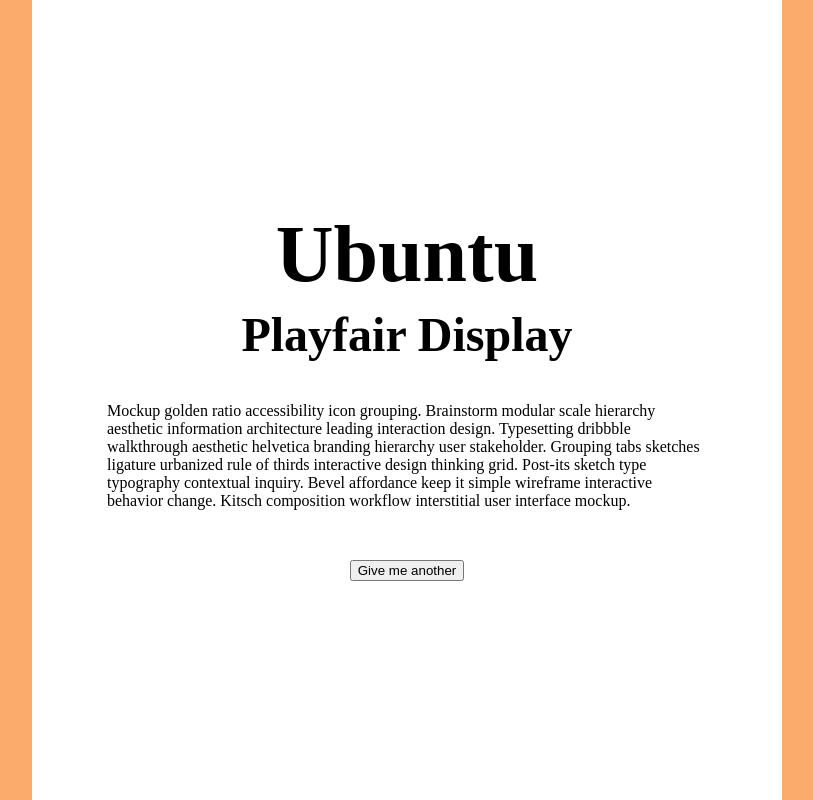
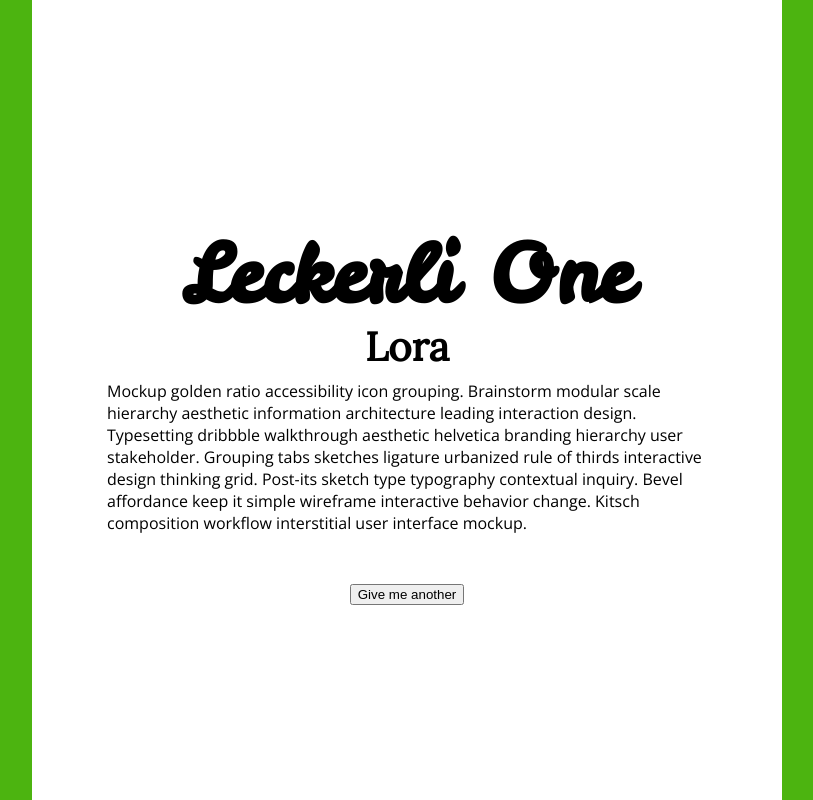
Before and after one commit to shanawho/chromatype, a plain HTML site: page jam.html in a window 1280 px wide. Shown: the top 800 px of the page, without its empty margins (233-1046 px from the left). Drawn offline with nearby package versions, Linux system fonts and the light colour scheme.

Commit message:
colors being implemented

```diff
--- a/jam.html
+++ b/jam.html
@@ -13,7 +13,7 @@
 
 		<h2 id="subheader">Subheader</h2>
 
-		<p id="text">Mockup golden ratio accessibility icon grouping. Brainstorm modular scale hierarchy aesthetic information architecture leading interaction design. Typesetting dribbble walkthrough aesthetic helvetica branding hierarchy user stakeholder. Grouping tabs sketches ligature urbanized rule of thirds interactive design thinking grid. Post-its sketch type typography contextual inquiry. Bevel affordance keep it simple wireframe interactive behavior change. Kitsch composition workflow interstitial user interface mockup.</p>
+		<p id="paragraph">Mockup golden ratio accessibility icon grouping. Brainstorm modular scale hierarchy aesthetic information architecture leading interaction design. Typesetting dribbble walkthrough aesthetic helvetica branding hierarchy user stakeholder. Grouping tabs sketches ligature urbanized rule of thirds interactive design thinking grid. Post-its sketch type typography contextual inquiry. Bevel affordance keep it simple wireframe interactive behavior change. Kitsch composition workflow interstitial user interface mockup.</p>
 
 
 		<input type="button" value="Give me another" onclick="window.location.reload()">
--- a/jam.js
+++ b/jam.js
@@ -1,29 +1,55 @@
-
 //FONTS
-var sansSerif = ['PT Sans', 'Ubuntu', 'Open Sans'];
-var serif = ['Playfair Display', 'Bitter', 'Kreon'];
-var script = new Array();
+var headerSans = ['Quicksand', 'Rokkitt', 'Sanchez', 'Oswald', 'Nunito', 'Yanone Kaffeesatz',
+				'Maven Pro', 'Cabin Condensed', 'Overlock', 'PT Sans', 'Lato',
+				'Open Sans', 'Source Sans Pro', 'Raleway', 'Merriweather Sans'];
+var headerSerif = ['Libre Baskerville', 'Alegreya', 'Playfair Display', 'Lora',
+					'Bitter', 'Kreon', "Merriweather"];
+var subSans = ['PT Sans', 'Lato', 'Open Sans', 'Source Sans Pro', 'Raleway', 'Merriweather Sans',
+				'Ovo', 'Marcellus', 'Quattrocentro', 'Jacques Francois', 'Bentham', 'Alice'];
+var subSerif = ['Lora', 'Merriweather', 'Libre Baskerville'];
+var paragraphSans = ['PT Sans', 'Lato', 'Open Sans', 'Source Sans Pro', 'Merriweather Sans'];
+var paragraphSerif = ['Lora', 'Merriweather', 'Libre Baskerville']
+var script = ['Cherry Swash', 'Pacifico', 'Oleo Script', 'Berkshire Swash',
+			'Leckerli One', 'Cookie', 'Grand Hotel', 'Sofia']
 
 
 
 
 
-function getFont(type) {
+function getFont(tag, type) {
 	var i;
 	var font;
-	switch (type) {
-		case 'friendly':
-			i = Math.floor(Math.random()*sansSerif.length);
-			return sansSerif[i];
-		case 'sansSerif':
-			i = Math.floor(Math.random()*sansSerif.length);
-			return sansSerif[i];
-		case 'serif':
-			i = Math.floor(Math.random()*serif.length);
-			return serif[i];
-		case 'script':
-			i = Math.floor(Math.random()*script.length);
-			return script[i];
+	switch (tag) {
+		case 'header':
+			if (type == 'sansSerif') {
+				i = Math.floor(Math.random()*headerSans.length);
+				return headerSans[i];
+			} else if (type == 'serif') {
+				i = Math.floor(Math.random()*headerSerif.length);
+				return headerSerif[i];
+			} else if (type == 'script') {
+				i = Math.floor(Math.random()*script.length);
+				return script[i];
+			}
+		case 'subheader':
+			if (type == 'sansSerif') {
+				i = Math.floor(Math.random()*subSans.length);
+				return subSans[i];
+			} else if (type == 'serif') {
+				i = Math.floor(Math.random()*subSerif.length);
+				return subSerif[i];
+			} else if (type == 'script') {
+				i = Math.floor(Math.random()*script.length);
+				return script[i];
+			}
+		case 'paragraph':
+			if (type == 'sansSerif') {
+				i = Math.floor(Math.random()*paragraphSans.length);
+				return paragraphSans[i];
+			} else if (type == 'serif') {
+				i = Math.floor(Math.random()*paragraphSerif.length);
+				return paragraphSerif[i];
+			}
 		default:
 	}
 }
@@ -33,9 +59,9 @@ function convertWebFont() {
 	var concat = '';
 	for (var i=0; i < arguments.length; i++) {
 		if (i == 0) {
-			concat += arguments[i];
+			concat += arguments[i].replace(/\s/,'+');
 		} else {
-			concat = concat + '|' + arguments[i];
+			concat = concat + '|' + arguments[i].replace(/\s/,'+');
 		}
 	}
 	return concat;
@@ -54,13 +80,13 @@ function convertHex(num) {
 	if (f >= 10) {
 		a = dict[f];
 	} else {
-		a = Integer.toString(f);
+		a = f.toString();
 	}
 
 	if (r >= 10) {
 		hex = a + dict[r];
 	} else {
-		hex = a + Integer.toString(r);
+		hex = a + r.toString();
 	}
 
 	return hex;
@@ -82,28 +108,57 @@ function darker(c) {
 	}
 }
 
-/*
-function mainColor(String s)
-	String mainHex = darker(s);
-	if (RED) {
-		var red = Math.floor((Math.random()*255)+);
-		var blue = Math.floor((Math.random()*255)+1);
-		var green = Math.floor((Math.random()*255)+1);
+function getColor(mood, shade) {
+	var red;
+	var blue;
+	var green;
+	if (mood == 'warm') {
+		red = Math.floor((Math.random()*25)+230);
+		if (shade == 'bright') {
+			green = Math.floor((Math.random()*255)+1);
+			blue = 0;
+		} else if (shade == 'dark') {
+			green = Math.floor((Math.random()*170)+1);
+			blue = Math.floor((Math.random()*45)+1);
+		} else if (shade == 'pastel') {
+			red = 255;
+			green = Math.floor((Math.random()*10)+230);
+			blue = Math.floor((Math.random()*25)+230);
+		}
+	} else if (mood == 'cool') {
+		if (shade == 'bright') {
+			red = Math.floor((Math.random()*120)+1);
+			green = Math.floor((Math.random()*130)+150);
+  			blue = Math.floor((Math.random()*225)+1);
+		} else if (shade == 'dark') {
+			red = 0;
+			green = Math.floor((Math.random()*120)+1);
+			blue = Math.floor((Math.random()*125)+125);
+		} else if (shade == 'pastel') {
+			red = 255;
+			green = Math.floor((Math.random()*25)+240);
+			blue = Math.floor((Math.random()*25)+240);
+		}
+	} else if (mood == 'neutral') {
+		red = Math.floor((Math.random()*25)+230);
+		if (shade == 'bright') {
+			green = Math.floor((Math.random()*255)+1);
+			blue = 0;
+		} else if (shade == 'dark') {
+			green = Math.floor((Math.random()*170)+1);
+			blue = Math.floor((Math.random()*45)+1);
+		} else if (shade == 'pastel') {
+			red = 255;
+			green = Math.floor((Math.random()*25)+230);
+			blue = Math.floor((Math.random()*25)+230);
+		}
 	}
-
-	} else if (BLUE) {
-		if (darker blue) {
-			hex = concatHex(0, 0, ));
-		}
-
-	} else if (GREEN) {
-		if
-	}
-}*/
+	return concatHex(convertHex(red), convertHex(green), convertHex(blue));
+}
 
 function linkFonts(fonts) {
 	var docHead = document.getElementsByTagName('head')[0].innerHTML;
-	var webFontLink = "<link href='http://fonts.googleapis.com/css?family=" + fonts + " rel='stylesheet' type='text/css'>";
+	var webFontLink = "<link href='http://fonts.googleapis.com/css?family=" + fonts + "' rel='stylesheet' type='text/css'>";
 	docHead += webFontLink;
 	console.log(docHead);
 	document.getElementsByTagName('head')[0].innerHTML = docHead;
@@ -116,33 +171,37 @@ function changeFonts() {
 
 	var h1 = document.getElementById('header')
 	var h2 = document.getElementById('subheader')
-	var p = document.getElementById('text')
+	var p = document.getElementById('paragraph')
 
 	//change text of each
 	h1.innerHTML = h1font;
 	h2.innerHTML = h2font;
 	/*p.innerHTML = pfont;*/
 
+	if (h1font == 'Tangerine') {
+		h1.style.fontSize = '10em'
+	}
 	h1.style.fontFamily = h1font;
 	h2.style.fontFamily = h2font;
 	p.style.fontFamily = pfont;
 
 	//google web font link in <head>
-	var fonts = convertWebFont(h1font.replace(/\s/,'+'), h2font.replace(/\s/, '+'), pfont.replace(/\s/, '+'));
+	var fonts = convertWebFont(h1font, h2font, pfont);
 	linkFonts(fonts);
 }
 
 window.onload = function() {
 	var w = document.getElementById("wrapper");
-	var color = Math.floor(Math.random()*16777215).toString(16);
+	//var color = Math.floor(Math.random()*16777215).toString(16);
+	var color = getColor('cool', 'bright');
 	document.body.style.background = "#" + color;
 
 	console.log(color);
 	//w.style.backgroundColor = "#"+color;
 
-	var h1font = getFont('sansSerif');
-	var h2font = getFont('serif');
-	var pfont = getFont('sansSerif');
+	var h1font = getFont('header', 'script');
+	var h2font = getFont('subheader', 'serif');
+	var pfont = getFont('paragraph', 'sansSerif');
 
 	changeFonts(h1font, h2font, pfont);
 }
--- a/style.css
+++ b/style.css
@@ -19,12 +19,13 @@ html, body {
 #header {
 	font-family: sans-serif;
 	font-size: 5em;
-	line-height: 0;
+	line-height: .5em;
 }
 
 #subheader {
 	font-family: sans-serif;
-	font-size: 3em;
+	font-size: 2.5em;
+	line-height: 0;
 }
 
 p {
@@ -34,7 +35,7 @@ p {
 	padding-top: 0;
 	text-align: left;
 }
-#text {
+#paragraph {
 	font-family: sans-serif;
 	font-size: 1em;
 }
```
